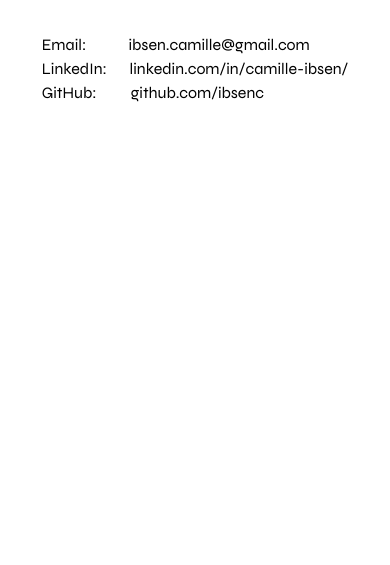
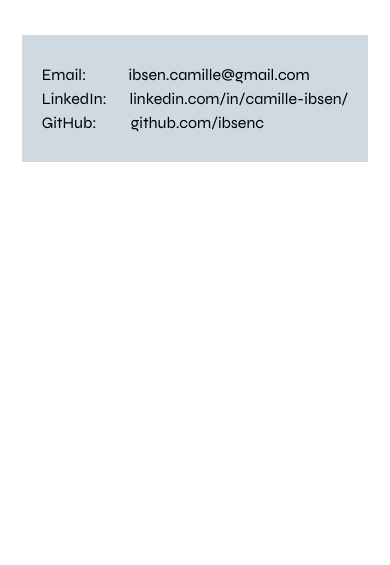
Before and after one commit to ibsenc/ibsenc.github.io, a plain HTML site: page contact/index.html in a window 390 px wide. Shown: the part 279-844 px from the top of the page. Drawn offline with Linux system fonts and the light colour scheme; a web font is replaced by a local one.

Commit message:
Added transition

```diff
--- a/contact/contact.css
+++ b/contact/contact.css
@@ -7,12 +7,6 @@
     width: fit-content;
     margin-top: 50px;
     padding: 15px;
-}
-
-@media (max-width: 450px) {
-    .contact-inner-container {
-        margin-top: 0px;
-    }
 }
 
 .title-container {
@@ -28,10 +22,36 @@
 }
 
 .table-container {
-    margin-top: 40px;
+    margin: auto;
 }
 
 .table-element {
     margin: 5px;
     font-family: 'Syne', sans-serif;
 }
+
+.box-container {
+    background-color: rgb(162, 180, 192, 0.5);
+    width: 400px;
+    height: 150px;
+    display: flex;
+    justify-content: center;
+    transition: 500ms;
+}
+
+.box-container:hover {
+    transform: rotate(5deg);
+    transition: 500ms;
+}
+
+@media (max-width: 450px) {
+    .contact-inner-container {
+        margin-top: 0px;
+    }
+
+    .box-container {
+        width: fit-content;
+        height: fit-content;
+        padding: 25px 15px;
+    }
+}
--- a/contact/index.html
+++ b/contact/index.html
@@ -32,6 +32,7 @@
                         Contact Me
                     </div>
                 </div>
+                <div class="box-container">
                     <div class="table-container">
                         <table>
                             <tbody>
@@ -43,5 +44,6 @@
                     </div>
                 </div>
             </div>
+        </div>
     </body>
 </html>
```
Lines whose indentation alone changed are shown as unchanged.
